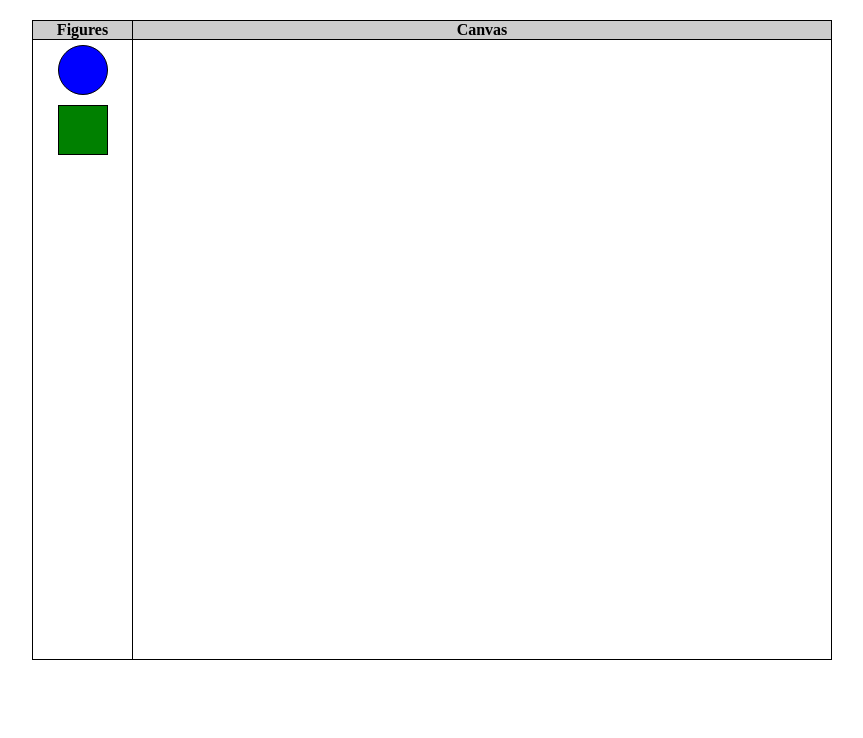
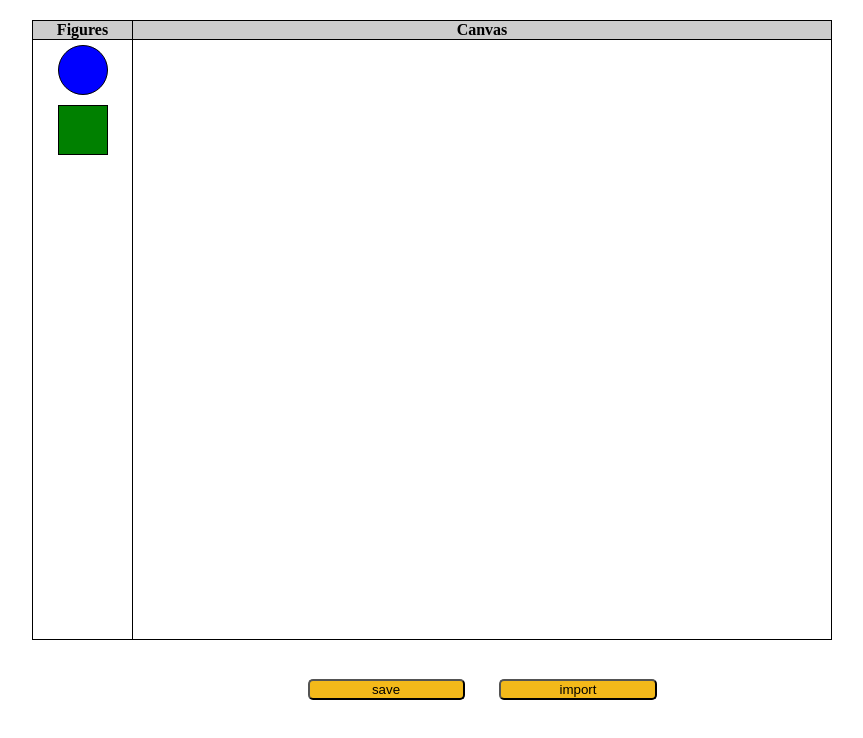
Before and after one commit to Uladzimir86/react-canvas, a React app: page / in a window 1280 px wide. Shown: the top 738 px of the page, without its empty margins (208-1071 px from the left). Built offline with nearby package versions, Linux system fonts and the light colour scheme.

Commit message:
feat: add buttons save and  import

```diff
--- a/src/canvas.tsx
+++ b/src/canvas.tsx
@@ -9,8 +9,18 @@ interface Figure {
 }
 
 const Canvas = (): ReactElement => {
+
   let arrFigures = [] as Figure[];
   const radiusCircle = 25;
+  let startDrag: {
+    x: number,
+    y: number,
+  };
+  let coordCursorOnFigure: {
+    dx: number,
+    dy: number,
+  };
+
   const canvasRef = useRef(null);
 
   useEffect(() => {
@@ -28,6 +38,7 @@ const Canvas = (): ReactElement => {
       deleteBorder();
     }
   }, [])
+
   const drawFigures = () => {
     const canvas = canvasRef.current;
     canvas.getContext('2d').clearRect(0, 0, 700, 600);
@@ -35,14 +46,6 @@ const Canvas = (): ReactElement => {
       draw(x, y, canvas, fig, false);
     })
   }
-  let startDrag: {
-    x: number,
-    y: number,
-  };
-  let coordCursorOnFigure: {
-    dx: number,
-    dy: number,
-  };
 
   const draw = (x: number, y: number, canvas: HTMLCanvasElement, figure = 'circle', border = false) => {
     const context = canvas.getContext('2d') as CanvasRenderingContext2D;
@@ -117,6 +120,7 @@ const Canvas = (): ReactElement => {
       }
     }
   }
+
   function mouseUpHandler(e: any) {
     if (arrFigures.length) {
       for (let i = 0; i < arrFigures.length; i += 1) {
@@ -133,6 +137,7 @@ const Canvas = (): ReactElement => {
       }
     }
   }
+
   function mouseMoveHandler(e: any) {
     e.preventDefault();
     if (arrFigures.length) {
@@ -150,6 +155,7 @@ const Canvas = (): ReactElement => {
       }
     }
   }
+
   function mouseLeaveHandler() {
     if (arrFigures.length) {
       for (let i = 0; i < arrFigures.length; i += 1) {
@@ -162,7 +168,33 @@ const Canvas = (): ReactElement => {
     }
   }
 
+  function saveCanvas() {
+    if (arrFigures.length) {
+      const blob = new Blob([JSON.stringify(arrFigures)], {type : 'application/json'});
+      const link = document.createElement('a');
+      link.download = "canvas.json";
+      link.href = URL.createObjectURL(blob);
+      link.click();
+    } else alert('Nothing to save...')
+  }
+
+  function importCanvas(e: any) {
+    const file = e.target.files[0];
+    if (file && file.name.slice(-5) === '.json') {
+       const reader = new FileReader();
+       reader.onload = function(evt) {
+         const data = JSON.parse(evt.target.result);
+         if ( Array.isArray(data)) {
+           arrFigures = [...data];
+           drawFigures();
+         } else alert('You chose incorrect file! Please, try another one...');
+       }
+       reader.readAsText(file);
+    } else alert('Please, choose JSON file...');
+  }
+
   return (
+    <>
     <canvas ref={canvasRef} width='700' height="600" className="canvas"
       onDragOver={(event)=>event.preventDefault()}
       onDrop={(event)=>dropHandler(event)}
@@ -173,6 +205,13 @@ const Canvas = (): ReactElement => {
     >
       Your browser do not support Canvas...
     </canvas>
+    <div className="button-container">
+      <button type="button" className="button" onClick={saveCanvas}>save</button>
+      <button className="button" type="button">import
+        <input type="file" className="button-input" onChange={importCanvas} />
+      </button>
+    </div>
+    </>
   )
 }
 
--- a/src/style.css
+++ b/src/style.css
@@ -4,7 +4,6 @@
 table {
   margin: 20px auto;
   width: 800px;
-  height: 80vh;
   border-collapse: collapse;
   table-layout: fixed;
   border-spacing: 0;
@@ -55,6 +54,7 @@ td:first-child {
   cursor: pointer;
 }
 .section-canvas {
+  height: fit-content;
   position: relative;
 }
 .canvas {
@@ -62,3 +62,31 @@ td:first-child {
   left: 0;
   top: 0;
 }
+.button-container {
+  display: flex;
+  justify-content: space-between;
+  position: relative;
+  top: 350px;
+  width: 50%;
+  margin: 10px auto;
+}
+.button {
+  display: block;
+  position: relative;
+  width: 45%;
+  border-radius: 5px;
+  background-color: rgba(243, 181, 10, 0.932);
+  cursor: pointer;
+}
+.button-input {
+  opacity: 0;
+  position: absolute;
+  top: 0;
+  right: 0;
+  width: 100%;
+  height: 100%;
+  cursor: pointer;
+}
+.button:hover {
+  opacity: 80%;
+}
```
Also changed, not shown: 2 other files (tests, documents, lock files or other folders).
